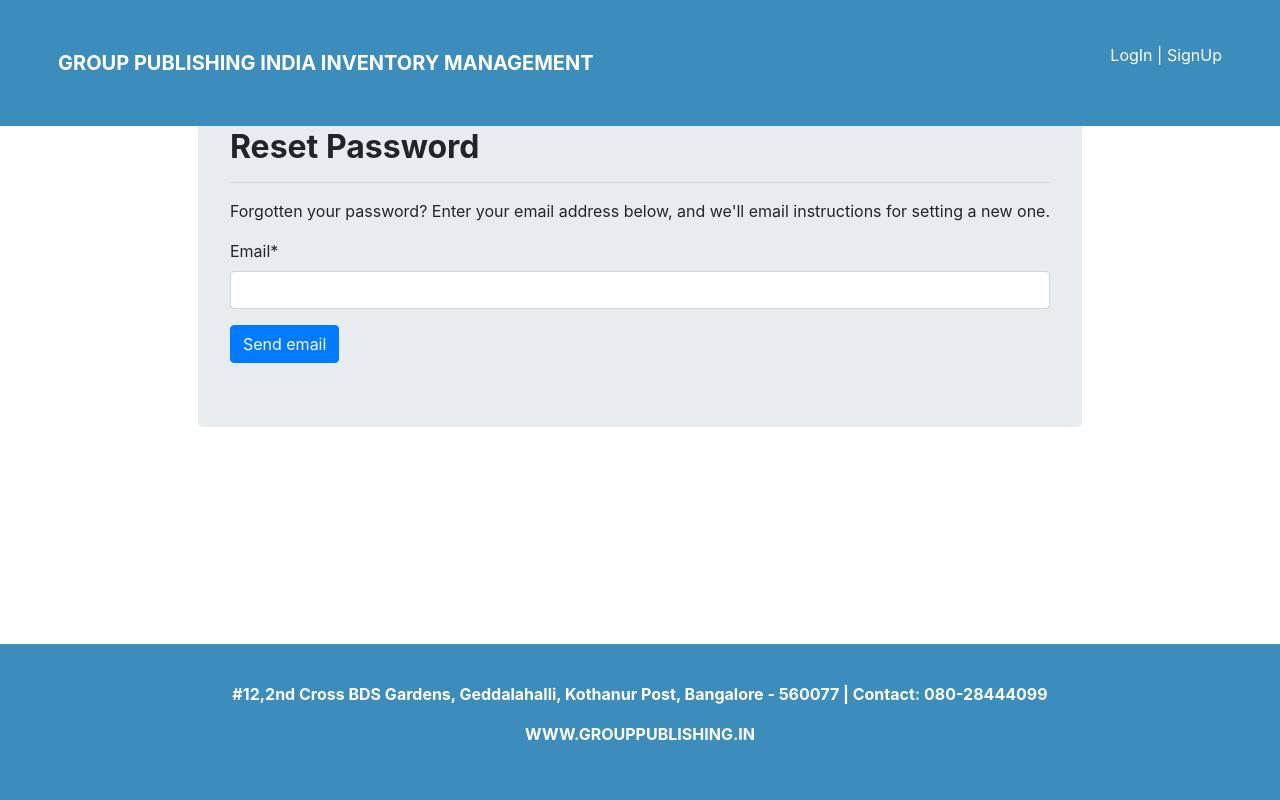
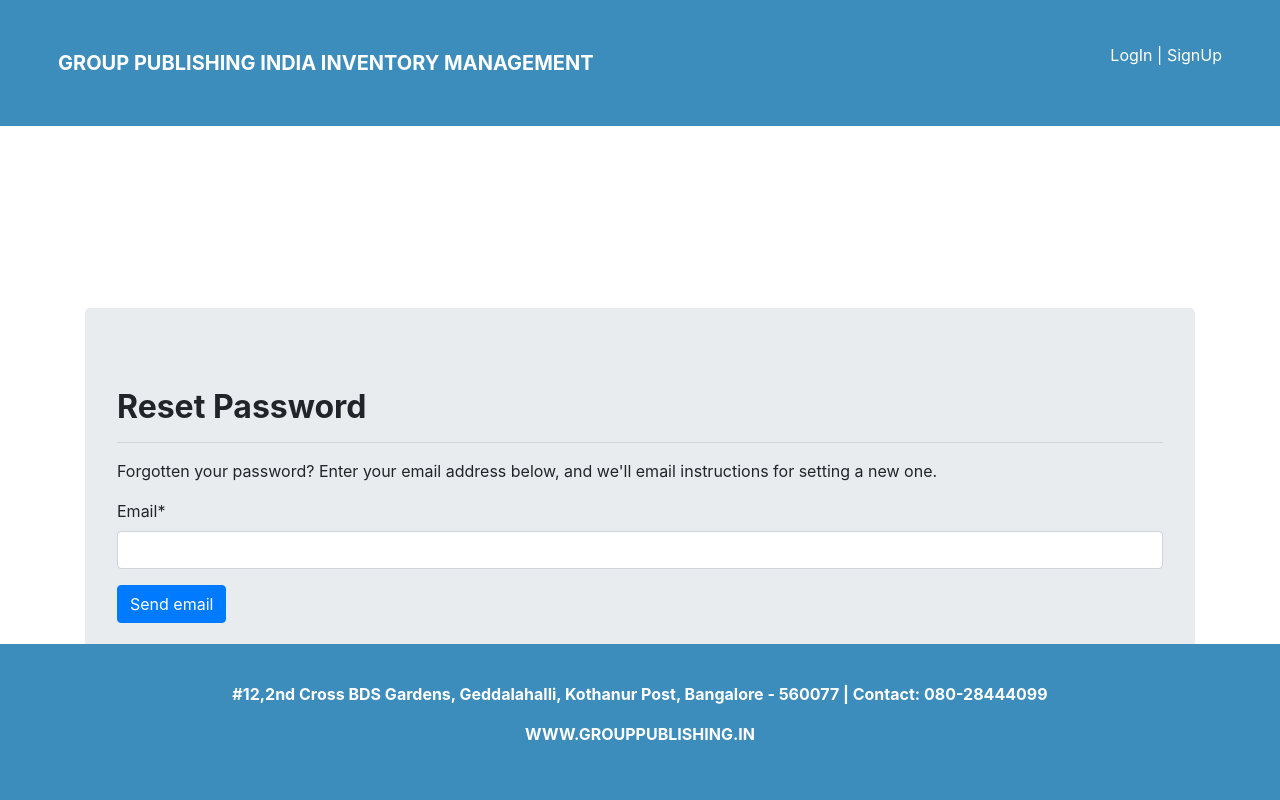
Before and after one commit to AchailletBadigra/stockmanagement, a Django app: page /password_reset/ in a window 1280 px wide. Run offline with Django 3.2, Linux system fonts and the light colour scheme; some libraries are stand-ins or nearby versions.

Commit message:
i change commited on 4 files

```diff
--- a/Inventory/static/css/master.css
+++ b/Inventory/static/css/master.css
@@ -38,7 +38,7 @@ ul li{ padding: 0px 0px; margin:0px; 0px}
 
 
 a.rleo{
-  color: #3C8DBC;
+  color: #FFFF;
 }
 
 a.rleo:hover{
--- a/Inventory/templates/base.html
+++ b/Inventory/templates/base.html
@@ -49,8 +49,8 @@
               </li>
               {% else %}
               <li class="nav-item">
-              <a  href="{% url 'Inventory:login' %}">LogIn | </a>
-              <a  href="{% url 'Inventory:register' %}">SignUp</a>
+              <a href="{% url 'Inventory:login' %}">LogIn | </a>
+              <a href="{% url 'Inventory:register' %}">SignUp</a>
               </li>
               {% endif %}
               </ul>
--- a/Inventory/templates/password_reset_done.html
+++ b/Inventory/templates/password_reset_done.html
@@ -6,8 +6,8 @@
 
 <!--Password reset sent-->
 <div style="display:flex; justify-content:center; align-items:center">
-	<div class="container p-5" >
-      <div class="jumbotron">
+	<div class="container p-5" style="margin-top:310px; align:Center">
+      <div class="jumbotron" style="align:Center">
   	   <h2 class="font-weight-bold mt-3">Password reset sent</h2>
 		     <hr>
 		       <p>We've emailed you instructions for setting your password, if an account exists with the email you entered. You should receive them shortly.<br>If you don't receive an email, please make sure you've entered the address you registered with, and check your spam folder.</p>
--- a/Inventory/templates/password_reset_form.html
+++ b/Inventory/templates/password_reset_form.html
@@ -8,8 +8,9 @@
 
 	<!--Reset Password-->
 
-<div class="container p-5" style="display:flex; justify-content:center; align-items:center">
-  <div class="jumbotron">
+<div style="display:flex; justify-content:center; align-items:center">
+  <div class="container py-5" style="margin-top:260px; align:Center" >
+  <div class="jumbotron" style="align:Center">
   	 	<h2 class="font-weight-bold mt-3">Reset Password</h2>
 		<hr>
 		<p>Forgotten your password? Enter your email address below, and we'll email instructions for setting a new one.</p>
@@ -20,4 +21,5 @@
         </form>
   </div>
 </div>
+</div>
 {% endblock %}
```
Also changed, not shown: db.sqlite3.
